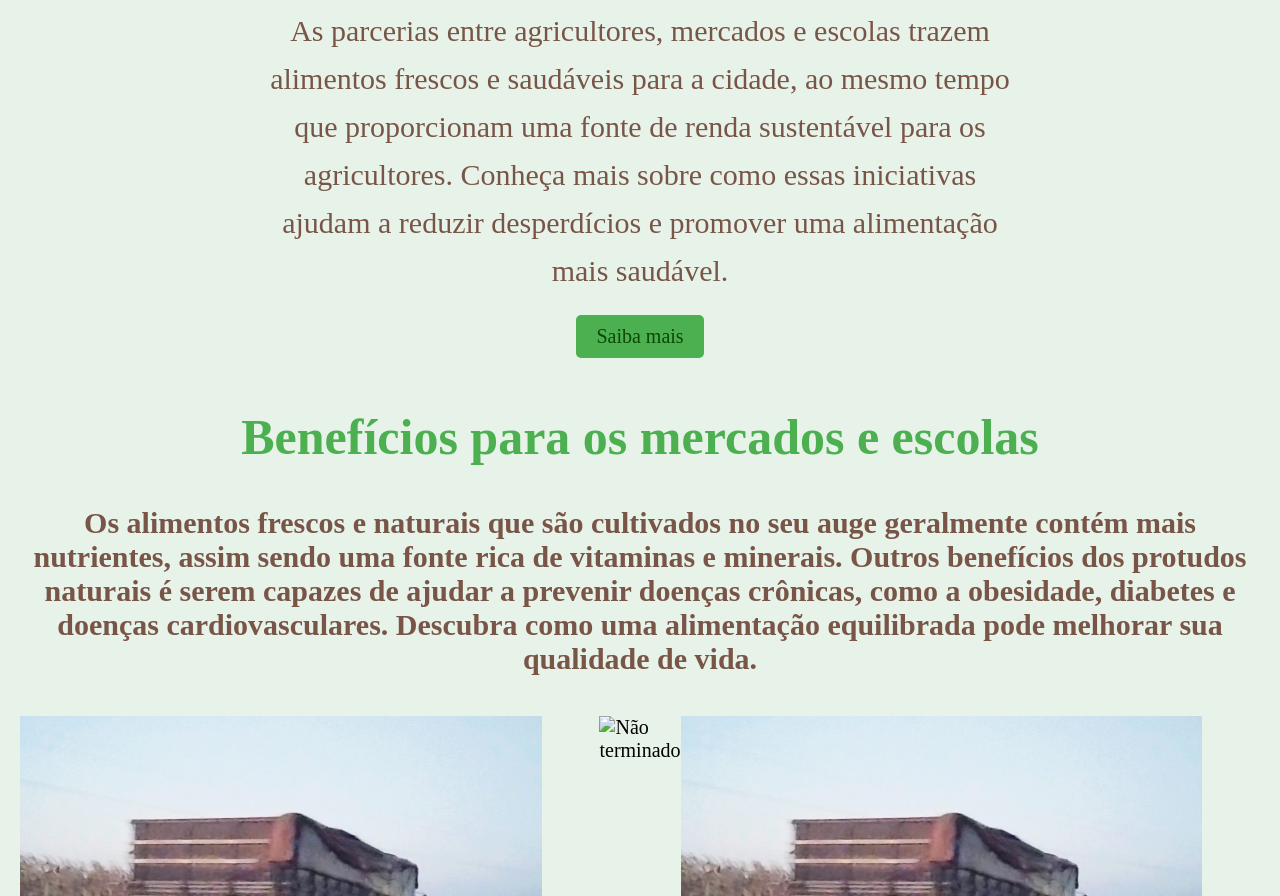
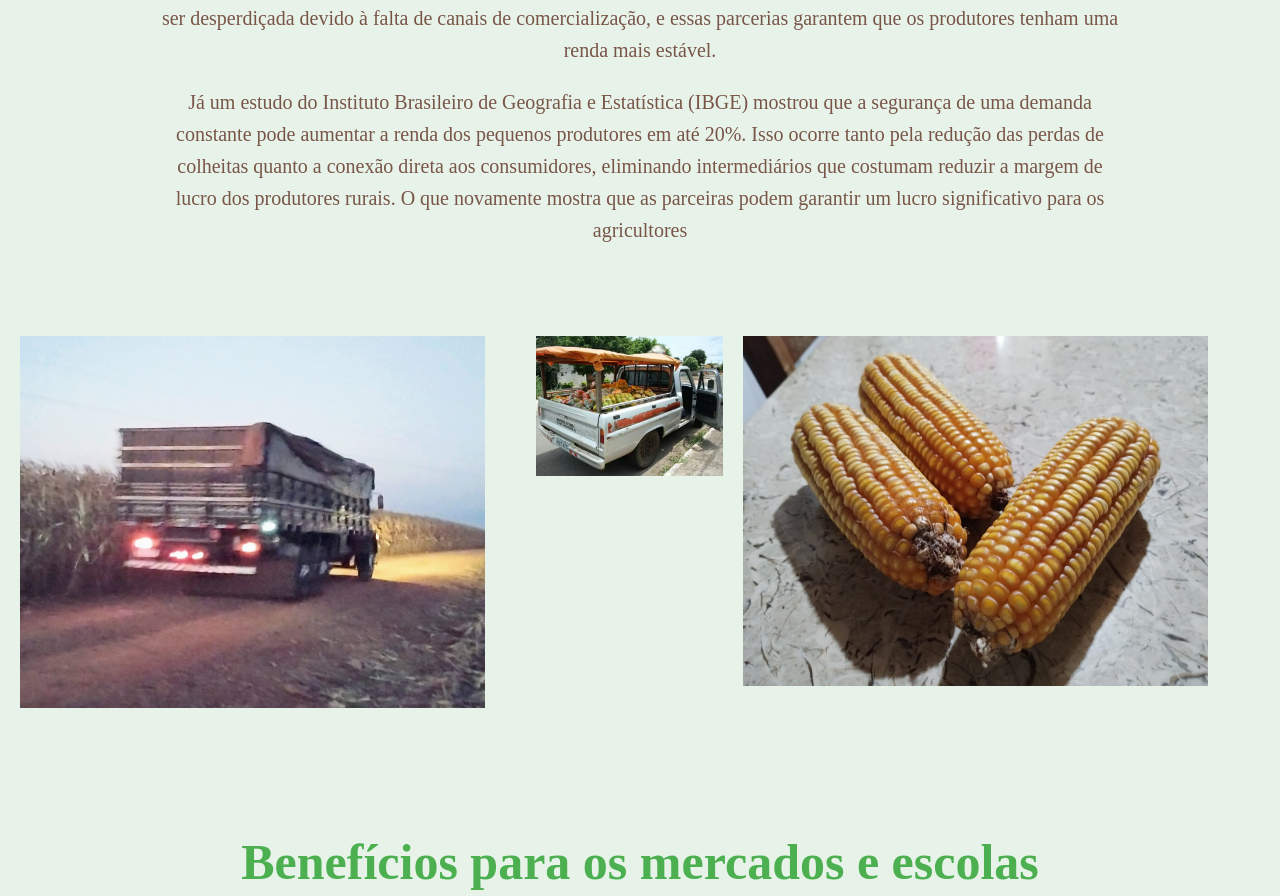
Before and after one commit to Hector-Arthur/Agrinho-2024, a plain HTML site: page index.html in a window 1280 px wide. Shown: the part 681-1577 px from the top of the page. Drawn offline with Linux system fonts and the light colour scheme; a web font is replaced by a local one.

Commit message:
Correção de codigos e textos

```diff
--- a/index.html
+++ b/index.html
@@ -24,60 +24,61 @@
     </header>
 
     <section class="container">
-      <div class="secao2__descricao">
-        <p class="secao2__titulo">Beneficios para os agricultores</p>
-        <p class="secao2__texto">
-          As parcerias entre agricultores, mercados e escolas trazem alimentos frescos e saudáveis para a cidade, ao mesmo tempo que proporcionam uma fonte de renda sustentável para os agricultores.
-          Conheça mais sobre como essas iniciativas ajudam a reduzir desperdícios e promover uma alimentação mais saudável.
+      <div class="secao1__descricao">
+        <p class="secao1__titulo">Beneficios para os agricultores</p>
+        <p class="secao1__texto">
+          A parceria entre os agricultores com mercados e escolas pode gerar uma série de benefícios, principalmente para aqueles que trabalham com agricultura familiar.
+          Um estudo na ONU mostrou que até 30% da produção agrícola pode ser desperdiçada devido à falta de canais de comercialização, e essas parcerias garantem que os produtores tenham uma renda mais estável.</p>
+        <p class="secao1__texto">
+          Já um estudo do Instituto Brasileiro de Geografia e Estatística (IBGE) mostrou que a segurança de uma demanda constante pode aumentar a renda dos pequenos produtores em até 20%.
+          Isso ocorre tanto pela redução das perdas de colheitas quanto a conexão direta aos consumidores, eliminando intermediários que costumam reduzir a margem de lucro dos produtores rurais.
+          O que novamente mostra que as parceiras podem garantir um lucro significativo para os agricultores
         </p>
-      </div>
-      <a href="pagina_2.index.html" class="secao2__botao">Saiba mais</a>
-    </section>
-
-    <section>
-      <div class="secao3__titulo">
-        <p class="secao3__img__titulo">Benefícios para os mercados e escolas</p>
-      </div>
-      <div class="secao3__subtitulo">
-        <h2 class="secao3__img__subtitulo">
-          Os alimentos frescos e naturais que são cultivados no seu auge geralmente contém mais nutrientes, assim sendo uma fonte rica de vitaminas e minerais.
-          Outros benefícios dos protudos naturais é serem capazes de ajudar a prevenir doenças crônicas, como a obesidade, diabetes e doenças cardiovasculares.
-          Descubra como uma alimentação equilibrada pode melhorar sua qualidade de vida.
-        </h2>
       </div>
     </section>
 
-    <section>
-      <div class="fotos">
+    <section class="container">
+      <div class="secao2__fotos">
         <div>
-          <img src="img/Primeiro.jpeg" alt="Caminhão ">
+          <img src="img/Primeiro.jpeg" alt="Caminhão trasportando milho">
         </div>
         <div>
-          <img src="img/Segundo.webp" alt="Não terminado">
+          <img src="img/Segundo.webp" alt="Caminhonete vendendo frutas">
         </div>
         <div>
-          <img src="img/Primeiro.jpeg" alt="Não terminado">
+          <img src="img/Terceiro.jpeg" alt="Milhos em cima da mesa">
         </div>
       </div>
     </section>
 
     <section class="container">
-      <div class="secao4__imagem img">
-        <div class="secao4__texto">
-          <h1 class="secao4__info">
-            Cultive sua própria horta! Seja na escola, em casa ou apartamento, aprenda como criar uma horta que fornecerá alimentos frescos e saudáveis.
-          </h1>
-        </div>
+      <div class="secao3__titulo">
+        <p class="secao3__img__titulo">Benefícios para os mercados e escolas</p>
       </div>
+      <div class="secao3__subtitulo">
+        <p class="secao3__img__subtitulo">
+          Para os mercados, as parceiras com os fazendeiros locais geram produtos frescos e de alta qualidade, o que pode melhorar a saúde das pessoas ao conseguirem alimentos menos industrializados, o que atrai clientes que se preocupam com a saúde.
+          Outro benefício é que, como mostrado no texto anterior, os mercados podem negociar diretamente com os produtores, o que estabelece relações comerciais mais justas e preços mais chamativos aos clientes, além do fortalecimento da economia local.
+        </p>
+        <p class="secao3__img__subtitulo">
+          Para as escolas, introduzir produtos não industrializados nas refeições dos alunos geram múltiplos benefícios.
+          Os alimentos frescos e naturais que são cultivados no seu auge geralmente contém mais nutrientes, o que podem ajudar a prevenir problemas de saúde como a obesidade.
+          Além dos benefícios nutricionais, comprar diretamente dos agricultores as escolas economizam nos valores, otimizando recursos financeiros disponíveis.
+          Escolas que educam sobre a importância da agricultura através de hortas escolares e de uma alimentação saudável criam uma geração mais consciente e informada.
+        </p>
+      </div>
+      <a href="pagina_2.index.html" class="secao3__botao">Teste nossa inteligencia artifircial!</a>
     </section>
 
     <section class="container">
-      <div class="secao1__descricao">
-        <p class="secao1__titulo">Sobre o Agrinho</p>
-        <p class="secao1__texto">
-          O Agrinho é uma iniciativa que visa conectar agricultores, escolas e mercados, promovendo parcerias que geram benefícios para todos.
-          Aqui você encontra informações sobre como essas colaborações podem trazer ganhos financeiros, melhorar a saúde e educar sobre a agricultura sustentável.
-        </p>
+      <div class="secao4__imagem img">
+        <div class="secao4__texto">
+          <p class="secao1__titulo">Sobre o Agrinho</p>
+          <h1 class="secao4__info">
+            O Agrinho é uma iniciativa que visa conectar agricultores, escolas e mercados, promovendo parcerias que geram benefícios para todos.
+            Aqui você encontra informações sobre como essas colaborações podem trazer ganhos financeiros, melhorar a saúde e educar sobre a agricultura sustentável.
+          </h1>
+        </div>
       </div>
     </section>
 
@@ -88,7 +89,9 @@
         </p>
       </div>
     </section>
+
     <button id="botao__inicio" onclick="scrollToTop()">Voltar ao Topo</button>
+
     <section class="container secao-mensagem">
       <h2 class="secao-mensagem__titulo">Envie uma Mensagem</h2>
       <form class="form-mensagem">
--- a/stilo.css
+++ b/stilo.css
@@ -72,6 +72,7 @@ a:active {
 
 /* estilo seção 1*/
 .secao1__descricao {
+  width: 75%;
   text-align: center;
   padding: 20px;
 }
@@ -83,39 +84,22 @@ a:active {
 }
 .secao1__texto {
   margin-top: 20px;
-  font-size: 1.5em;
+  font-size: 1em;
   line-height: 1.6;
   color: var(--marrom-principal);
 }
 
 /* estilo seção 2*/
-.secao2__descricao {
-  width: 60%;
-  text-align: center;
-  padding: 20px;
+.secao2__fotos {
+  display: flex;
+  flex-wrap: nowrap;
+  justify-content: space-between;
+  padding: 1em;
 }
-.secao2__titulo {
-  font-weight: 700;
-  font-size: 3em;
-  color: var(--verde-principal);
-  margin-bottom: 0.5em;
+.secao2__fotos img {
+  width: 90%;
 }
-.secao2__texto {
-  margin-top: 20px;
-  font-size: 1.5em;
-  line-height: 1.6;
-  color: var(--marrom-principal);
-}
-.secao2__botao{
-  padding: 10px 20px;
-  background-color: var(--verde-principal);
-  border: none;
-  border-radius: 5px;
-  cursor: pointer;
-}
-.secao2__botao:hover{
-  background-color: var(--azul-principal);
-}
+
 /* estilo seção 3*/
 .secao3__titulo {
   text-align: center;
@@ -131,20 +115,19 @@ a:active {
   padding: 20px;
 }
 .secao3__img__subtitulo {
-  font-size: 1.5em;
+  font-size: 1em;
   color: var(--marrom-principal);
   margin-top: 20px;
 }
-
-/* estilo seção 4*/
-.fotos {
-  display: flex;
-  flex-wrap: nowrap;
-  justify-content: space-between;
-  padding: 1em;
+.secao3__botao{
+  padding: 10px 20px;
+  background-color: var(--verde-principal);
+  border: none;
+  border-radius: 5px;
+  cursor: pointer;
 }
-.fotos img {
-  width: 90%;
+.secao3__botao:hover{
+  background-color: var(--azul-principal);
 }
 
 /* estilo seção 4*/
```
Also changed, not shown: pagina_2.index.html (+2 -11 lines), img/Segundo.webp (added), img/Terceiro.jpeg (added), img/a.jpeg (added).
